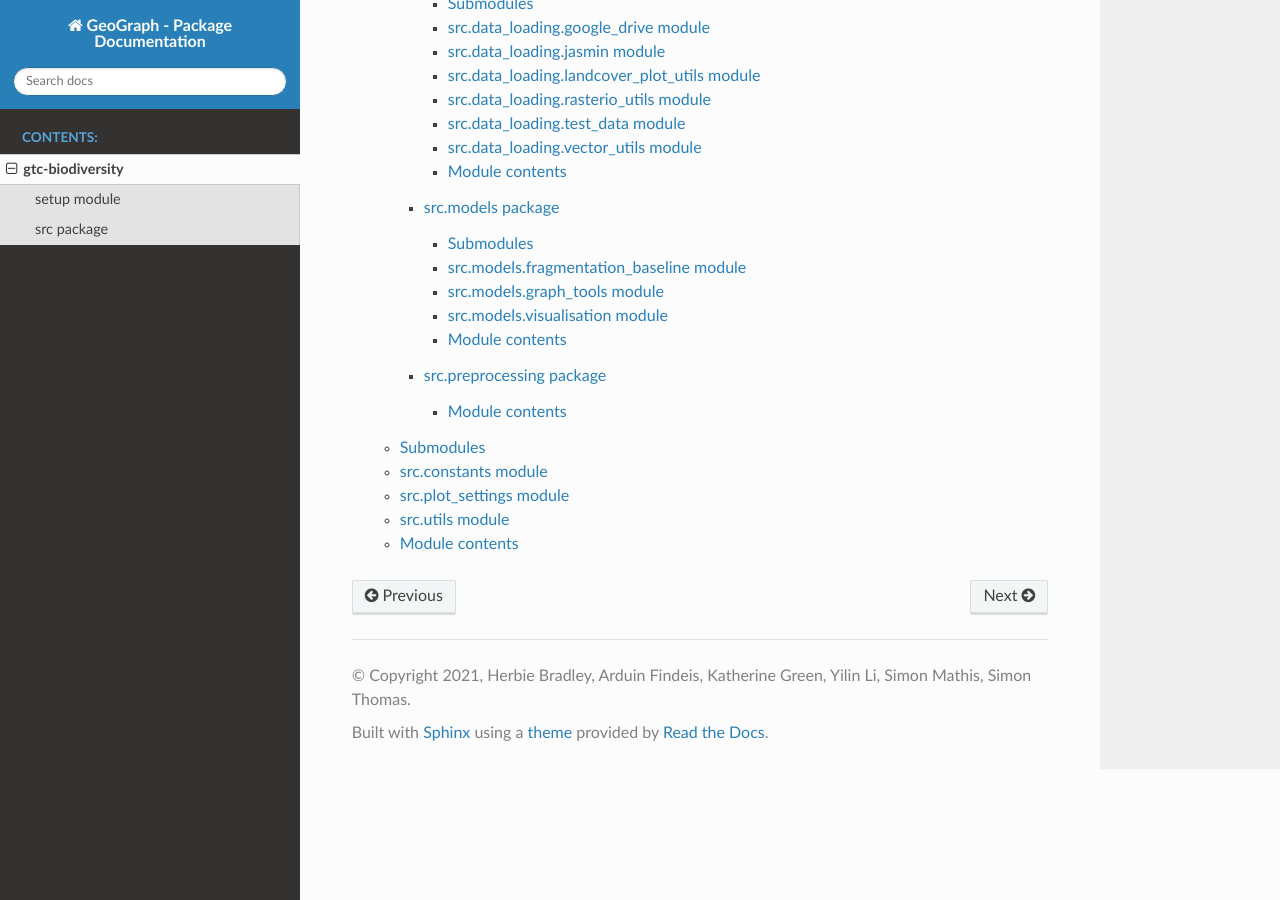
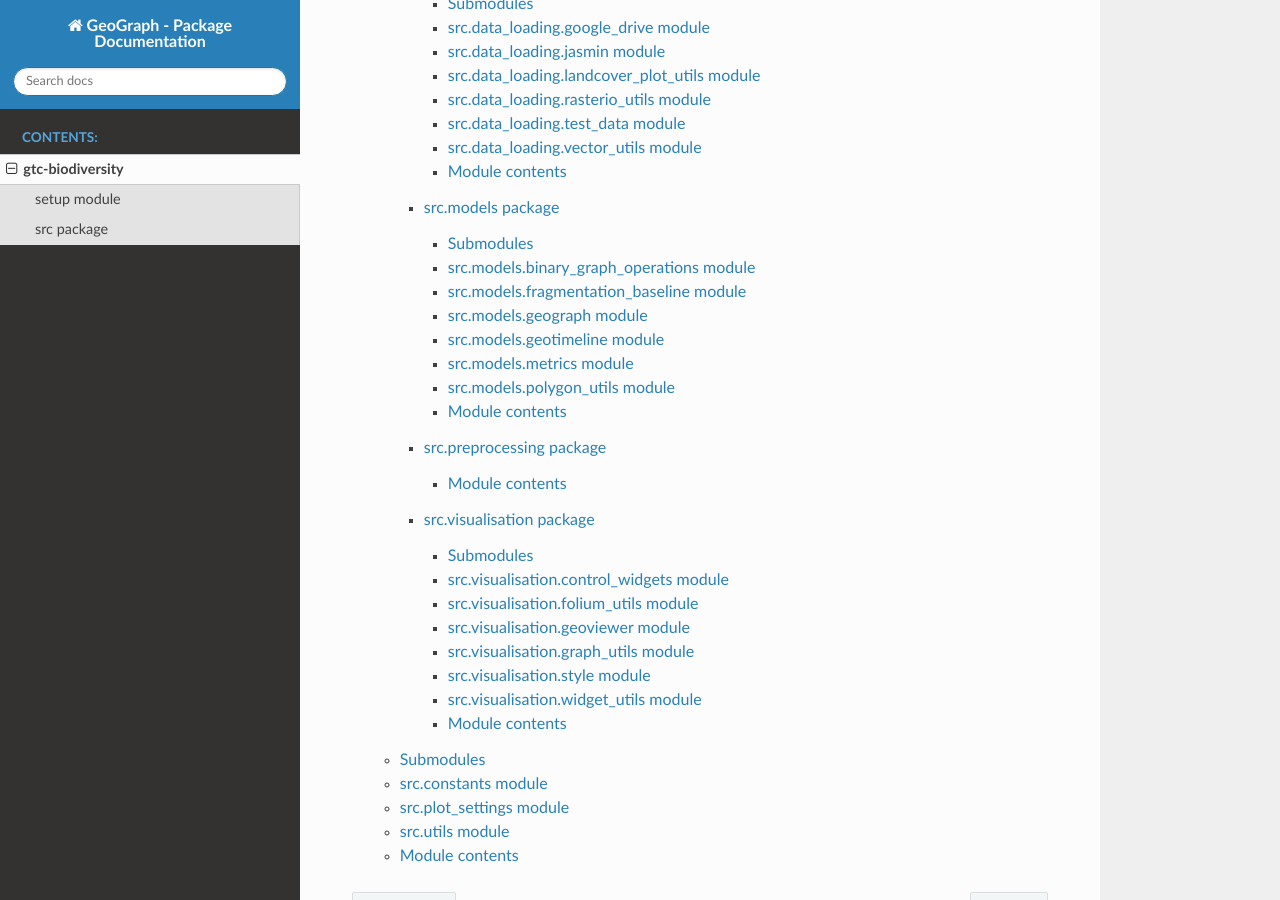
Before and after one commit to ai4er-cdt/geograph, a Sphinx documentation site: the page built from docs/modules.rst, in a window 1280 px wide and 900 px high, scrolled down 372 px. Built offline with Sphinx 7.4.7 and the Read the Docs theme 2.0.0, drawn with Linux system fonts in a browser that asks for light colours.

Commit message:
docs: update module list to recent additions

```diff
--- a/docs/modules.rst
+++ b/docs/modules.rst
@@ -2,7 +2,7 @@ gtc-biodiversity
 ================
 
 .. toctree::
-   :maxdepth: 6
+   :maxdepth: 4
 
    setup
    src
--- a/docs/src.models.rst
+++ b/docs/src.models.rst
@@ -3,6 +3,14 @@ src.models package
 
 Submodules
 ----------
+
+src.models.binary\_graph\_operations module
+-------------------------------------------
+
+.. automodule:: src.models.binary_graph_operations
+   :members:
+   :undoc-members:
+   :show-inheritance:
 
 src.models.fragmentation\_baseline module
 -----------------------------------------
@@ -12,18 +20,34 @@ src.models.fragmentation\_baseline module
    :undoc-members:
    :show-inheritance:
 
-src.models.graph\_tools module
-------------------------------
+src.models.geograph module
+--------------------------
 
-.. automodule:: src.models.graph_tools
+.. automodule:: src.models.geograph
    :members:
    :undoc-members:
    :show-inheritance:
 
-src.models.visualisation module
--------------------------------
+src.models.geotimeline module
+-----------------------------
 
-.. automodule:: src.models.visualisation
+.. automodule:: src.models.geotimeline
+   :members:
+   :undoc-members:
+   :show-inheritance:
+
+src.models.metrics module
+-------------------------
+
+.. automodule:: src.models.metrics
+   :members:
+   :undoc-members:
+   :show-inheritance:
+
+src.models.polygon\_utils module
+--------------------------------
+
+.. automodule:: src.models.polygon_utils
    :members:
    :undoc-members:
    :show-inheritance:
--- a/docs/src.rst
+++ b/docs/src.rst
@@ -11,6 +11,7 @@ Subpackages
    src.data_loading
    src.models
    src.preprocessing
+   src.visualisation
 
 Submodules
 ----------
--- /dev/null
+++ b/docs/src.visualisation.rst
@@ -0,0 +1,61 @@
+src.visualisation package
+=========================
+
+Submodules
+----------
+
+src.visualisation.control\_widgets module
+-----------------------------------------
+
+.. automodule:: src.visualisation.control_widgets
+   :members:
+   :undoc-members:
+   :show-inheritance:
+
+src.visualisation.folium\_utils module
+--------------------------------------
+
+.. automodule:: src.visualisation.folium_utils
+   :members:
+   :undoc-members:
+   :show-inheritance:
+
+src.visualisation.geoviewer module
+----------------------------------
+
+.. automodule:: src.visualisation.geoviewer
+   :members:
+   :undoc-members:
+   :show-inheritance:
+
+src.visualisation.graph\_utils module
+-------------------------------------
+
+.. automodule:: src.visualisation.graph_utils
+   :members:
+   :undoc-members:
+   :show-inheritance:
+
+src.visualisation.style module
+------------------------------
+
+.. automodule:: src.visualisation.style
+   :members:
+   :undoc-members:
+   :show-inheritance:
+
+src.visualisation.widget\_utils module
+--------------------------------------
+
+.. automodule:: src.visualisation.widget_utils
+   :members:
+   :undoc-members:
+   :show-inheritance:
+
+Module contents
+---------------
+
+.. automodule:: src.visualisation
+   :members:
+   :undoc-members:
+   :show-inheritance:
```
